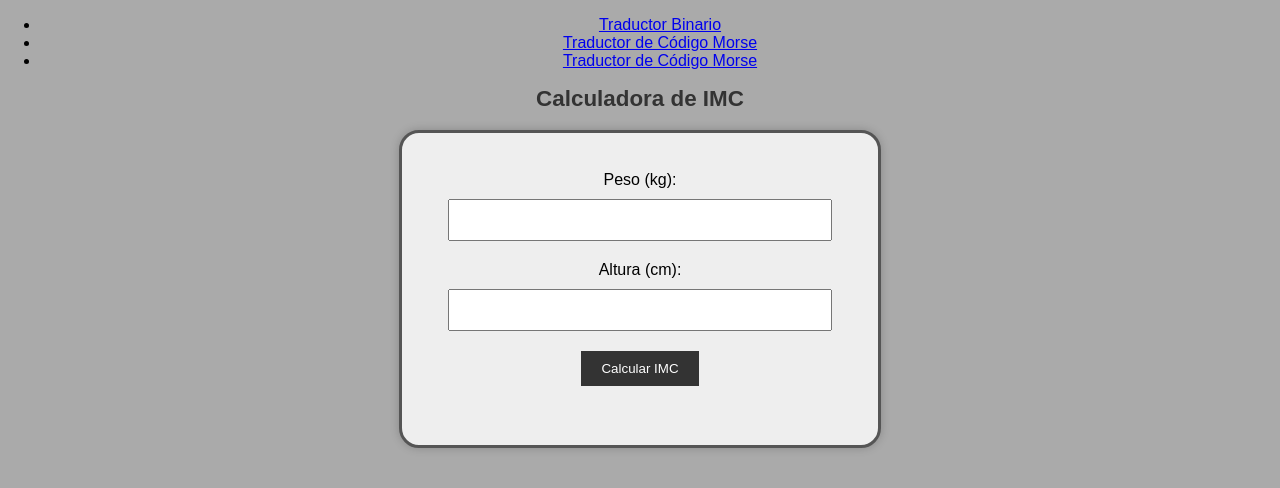
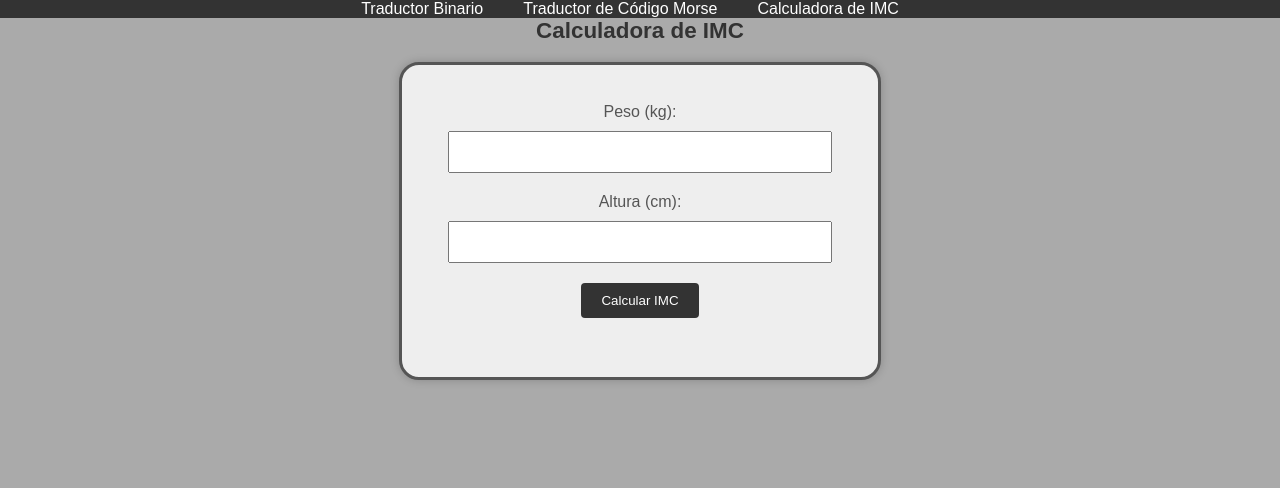
Before and after one commit to fidellm/fidellm.github.io, a plain HTML site: page imc.html in a window 1280 px wide. Drawn offline with Linux system fonts and the light colour scheme.

Commit message:
Se corrigen los errores

```diff
--- a/imc.html
+++ b/imc.html
@@ -10,6 +10,7 @@ Click nbfs://nbhost/SystemFileSystem/Templates/Other/html.html to edit this temp
     <meta charset="UTF-8">
     <meta name="viewport" content="width=device-width, initial-scale=1.0">
     <title>Calculadora de IMC</title>
+    <link rel="stylesheet" href="styles.css">
     <link rel="stylesheet" href="style.css">
 </head>
 <body>
@@ -27,7 +28,7 @@ Click nbfs://nbhost/SystemFileSystem/Templates/Other/html.html to edit this temp
   <li><a href="morse.html">Traductor de Código Morse</a></li>
 
 
-  <li><a href="imc.html">Traductor de Código Morse</a></li>
+  <li><a href="imc.html">Calculadora de IMC</a></li>
 
 
   </ul>
```
Also changed, not shown: index.html (+1 -1 lines), morse.html (+1 -1 lines).
